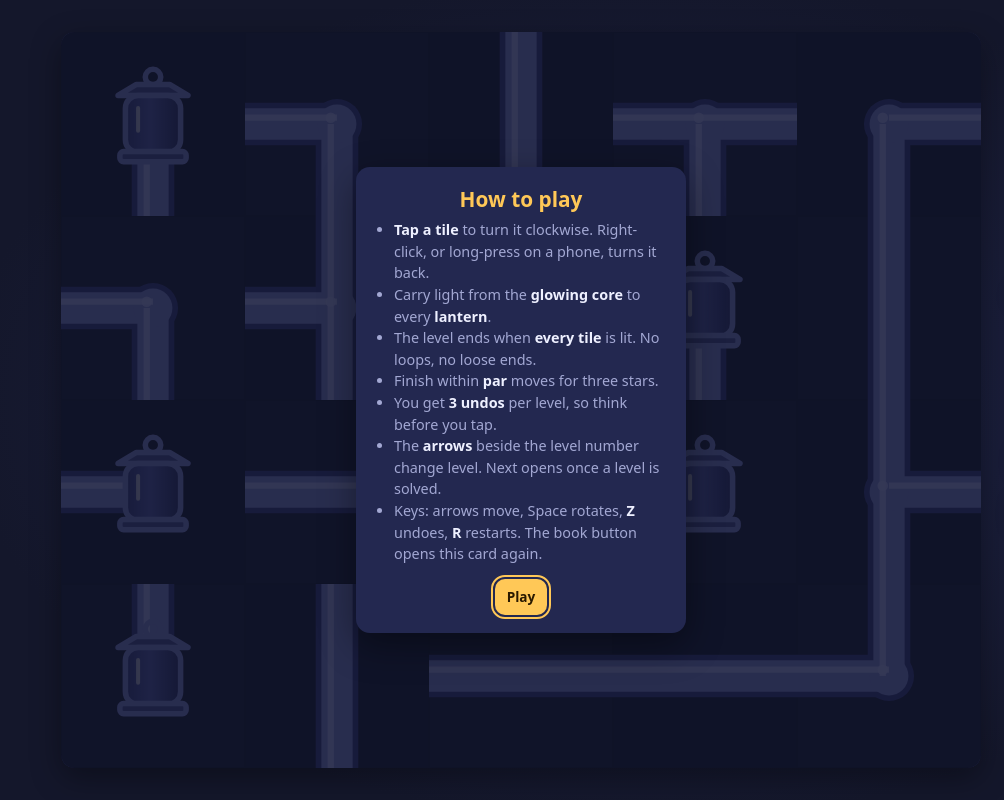
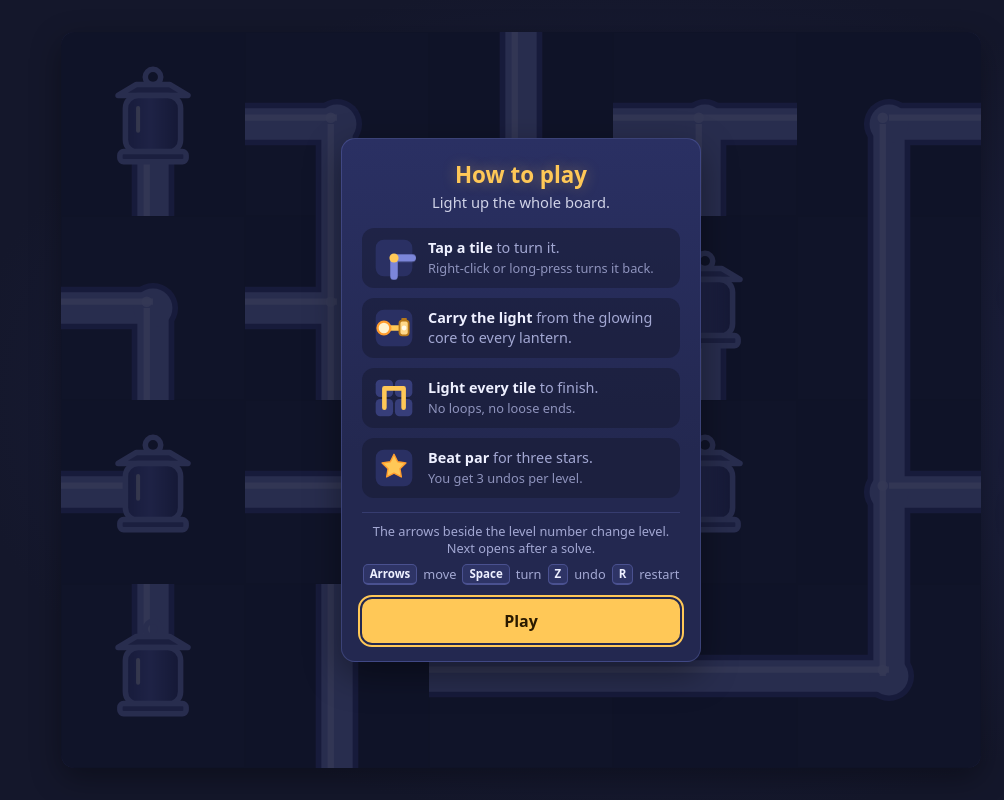
Before and after one commit to ShahriarSaeik/lantern-links, a plain HTML site: page index.html in a window 1280 px wide. Shown: the full height of the page, 0-1004 px from the left. Drawn offline with Linux system fonts and the light colour scheme.

Commit message:
v1.8: new How to play card
Four short steps with small pictures, level arrows and key shortcuts below (keys only on keyboard devices), and a compact layout for short screens. Rules, levels and saves unchanged.

Co-Authored-By: Claude Opus 5.5 <noreply@anthropic.com>

```diff
--- a/index.html
+++ b/index.html
@@ -1,5 +1,5 @@
 <!doctype html>
-<!-- Lantern Links 1.7.1 -->
+<!-- Lantern Links 1.8 -->
 <html lang="en">
 <head>
 <meta charset="utf-8">
@@ -164,6 +164,43 @@
   .stars { font-size: 1.8rem; letter-spacing: 4px; margin: 2px 0 6px; color: #4a5190; }
   .stars .on { color: var(--accent); text-shadow: 0 0 10px rgba(255,200,87,.6); }
   @media (max-width: 380px), (max-height: 680px) { .card { padding: 14px 14px; } .card ul { font-size: .84rem; line-height: 1.4; margin-bottom: 10px; } }
+  /* How-to-play card */
+  .card.help { max-width: 360px; width: 100%; padding: 20px 20px 18px; text-align: left;
+    background: linear-gradient(180deg, #2a3063 0%, var(--panel) 60%); border: 1px solid rgba(124,134,218,.28); }
+  .card.help h2 { text-align: center; font-size: 1.4rem; margin: 0; text-shadow: 0 0 14px rgba(255,200,87,.35); }
+  .help-lead { text-align: center; margin: 2px 0 14px !important; color: var(--text) !important; opacity: .85; }
+  .steps { list-style: none; margin: 0 0 14px; padding: 0; display: grid; gap: 10px; counter-reset: step; }
+  .steps li { display: flex; align-items: center; gap: 12px; padding: 8px 10px; border-radius: 12px;
+    background: rgba(20,23,43,.45); color: var(--muted); font-size: .9rem; line-height: 1.35; }
+  .steps li b { color: var(--text); }
+  .steps li span { display: block; font-size: .8rem; opacity: .85; margin-top: 2px; }
+  .step-ico { width: 44px; height: 44px; flex: 0 0 44px; }
+  .step-ico .spin { transform-origin: 24px 24px; animation: tileTurn 3.2s ease-in-out infinite; }
+  @keyframes tileTurn { 0%, 30% { transform: rotate(0deg); } 45%, 100% { transform: rotate(90deg); } }
+  .help-tips { border-top: 1px solid rgba(124,134,218,.22); padding-top: 10px; margin-bottom: 14px; }
+  .help-tips p { margin: 0 0 6px !important; font-size: .8rem !important; line-height: 1.4 !important; text-align: center; }
+  .help-tips .keys { display: flex; flex-wrap: wrap; justify-content: center; align-items: center; gap: 4px 6px; margin: 0 !important; }
+  kbd { font: 600 .72rem/1 system-ui, sans-serif; color: var(--text); background: var(--btn); border: 1px solid #4a5190;
+    border-bottom-width: 2px; border-radius: 5px; padding: 3px 6px; }
+  @media (hover: none) and (pointer: coarse) { .help-tips .keys { display: none; } }
+  .help-play { display: block; width: 100%; padding: 11px 0; font-size: 1rem; border-radius: 10px; }
+  @media (max-width: 380px), (max-height: 680px) {
+    .card.help { padding: 14px 12px 12px; }
+    .help-lead { margin-bottom: 8px !important; }
+    .steps { gap: 6px; margin-bottom: 10px; }
+    .steps li { padding: 6px 8px; font-size: .84rem; gap: 10px; }
+    .step-ico { width: 36px; height: 36px; flex-basis: 36px; }
+    .help-tips { padding-top: 8px; margin-bottom: 10px; }
+  }
+  @media (max-height: 680px) {
+    .help-lead { display: none; }
+    .card.help h2 { margin-bottom: 8px; font-size: 1.2rem; }
+    .steps li { padding: 5px 8px; line-height: 1.3; }
+    .steps li span { font-size: .76rem; margin-top: 1px; }
+    .step-ico { width: 32px; height: 32px; flex-basis: 32px; }
+    .help-play { padding: 9px 0; }
+  }
+  @media (prefers-reduced-motion: reduce) { .step-ico .spin { animation: none; } }
   .row { display: flex; gap: 8px; justify-content: center; flex-wrap: wrap; }
   footer { font-size: .75rem; color: var(--muted); padding: 2px 16px 10px; text-align: center; }
   footer a { color: var(--accent); text-decoration: none; }
@@ -223,18 +260,50 @@
       </div>
     </div>
     <div class="overlay" id="helpOv" role="dialog" aria-modal="true" aria-labelledby="helpTitle">
-      <div class="card">
+      <div class="card help">
         <h2 id="helpTitle">How to play</h2>
-        <ul>
-          <li><b>Tap a tile</b> to turn it clockwise. Right-click, or long-press on a phone, turns it back.</li>
-          <li>Carry light from the <b>glowing core</b> to every <b>lantern</b>.</li>
-          <li>The level ends when <b>every tile</b> is lit. No loops, no loose ends.</li>
-          <li>Finish within <b>par</b> moves for three stars.</li>
-          <li>You get <b>3 undos</b> per level, so think before you tap.</li>
-          <li>The <b>arrows</b> beside the level number change level. Next opens once a level is solved.</li>
-          <li>Keys: arrows move, Space rotates, <b>Z</b> undoes, <b>R</b> restarts. The book button opens this card again.</li>
-        </ul>
-        <button class="primary" id="helpClose">Play</button>
+        <p class="help-lead">Light up the whole board.</p>
+        <ol class="steps">
+          <li>
+            <svg class="step-ico" viewBox="0 0 48 48" aria-hidden="true" focusable="false">
+              <rect x="4" y="4" width="40" height="40" rx="9" fill="#2a3063"/>
+              <g class="spin"><path d="M24 4 V24 H44" fill="none" stroke="#7c86da" stroke-width="8" stroke-linecap="round" stroke-linejoin="round"/></g>
+              <circle cx="24" cy="24" r="5" fill="#ffc857"/>
+            </svg>
+            <div><b>Tap a tile</b> to turn it.<span>Right-click or long-press turns it back.</span></div>
+          </li>
+          <li>
+            <svg class="step-ico" viewBox="0 0 48 48" aria-hidden="true" focusable="false">
+              <rect x="4" y="4" width="40" height="40" rx="9" fill="#2a3063"/>
+              <path d="M13 24 H33" stroke="#ffc857" stroke-width="6" stroke-linecap="round"/>
+              <circle cx="13" cy="24" r="7" fill="#fff3cf" stroke="#ff9d2e" stroke-width="2.5"/>
+              <rect x="30" y="16" width="10" height="16" rx="3" fill="#ffd98a" stroke="#b8791a" stroke-width="2"/>
+              <rect x="32" y="13" width="6" height="3" rx="1" fill="#b8791a"/>
+              <circle cx="35" cy="24" r="2.6" fill="#fffbea"/>
+            </svg>
+            <div><b>Carry the light</b> from the glowing core to every lantern.</div>
+          </li>
+          <li>
+            <svg class="step-ico" viewBox="0 0 48 48" aria-hidden="true" focusable="false">
+              <rect x="4" y="4" width="19" height="19" rx="5" fill="#373e7a"/><rect x="25" y="4" width="19" height="19" rx="5" fill="#373e7a"/>
+              <rect x="4" y="25" width="19" height="19" rx="5" fill="#373e7a"/><rect x="25" y="25" width="19" height="19" rx="5" fill="#373e7a"/>
+              <path d="M13.5 34.5 V13.5 H34.5 V34.5" fill="none" stroke="#ffc857" stroke-width="5" stroke-linecap="round" stroke-linejoin="round"/>
+            </svg>
+            <div><b>Light every tile</b> to finish.<span>No loops, no loose ends.</span></div>
+          </li>
+          <li>
+            <svg class="step-ico" viewBox="0 0 48 48" aria-hidden="true" focusable="false">
+              <rect x="4" y="4" width="40" height="40" rx="9" fill="#2a3063"/>
+              <path d="M24 9 l4 8.2 9 1.3 -6.5 6.3 1.5 9 -8-4.2 -8 4.2 1.5-9 -6.5-6.3 9-1.3z" fill="#ffc857" stroke="#ff9d2e" stroke-width="1.5" stroke-linejoin="round"/>
+            </svg>
+            <div><b>Beat par</b> for three stars.<span>You get 3 undos per level.</span></div>
+          </li>
+        </ol>
+        <div class="help-tips">
+          <p>The arrows beside the level number change level. Next opens after a solve.</p>
+          <p class="keys"><kbd>Arrows</kbd> move <kbd>Space</kbd> turn <kbd>Z</kbd> undo <kbd>R</kbd> restart</p>
+        </div>
+        <button class="primary help-play" id="helpClose">Play</button>
       </div>
     </div>
     <div class="toast" id="toast" role="status" aria-live="polite"></div>
@@ -251,7 +320,7 @@
 <script>
 (() => {
   'use strict';
-  const VERSION = '1.7.1';
+  const VERSION = '1.8';
   const N = 1, E = 2, S = 4, W = 8;
   const DIRS = [
     { bit: N, dx: 0, dy: -1, opp: S },
@@ -1043,7 +1112,7 @@
     wake();
   });
 
-  function openHelp() { helpOv.classList.add('show'); setPaused(); el('helpClose').focus(); }
+  function openHelp() { helpOv.classList.add('show'); helpOv.scrollTop = 0; setPaused(); el('helpClose').focus({ preventScroll: true }); }
   function closeHelp() { helpOv.classList.remove('show'); store.set('seenHelp', true); setPaused(); canvas.focus({ preventScroll: true }); }
   el('helpBtn').addEventListener('click', openHelp);
   el('helpClose').addEventListener('click', closeHelp);
@@ -1106,7 +1175,7 @@
   if (savedCur && restoreCur(savedCur)) saveCur();
   if (!store.get('seenHelp', false)) helpOv.classList.add('show');
   setPaused();
-  if (helpOv.classList.contains('show')) el('helpClose').focus(); else canvas.focus({ preventScroll: true });
+  if (helpOv.classList.contains('show')) el('helpClose').focus({ preventScroll: true }); else canvas.focus({ preventScroll: true });
   booted = true;
   requestAnimationFrame(() => requestAnimationFrame(refit));
 
```
Also changed, not shown: 1 other file.
